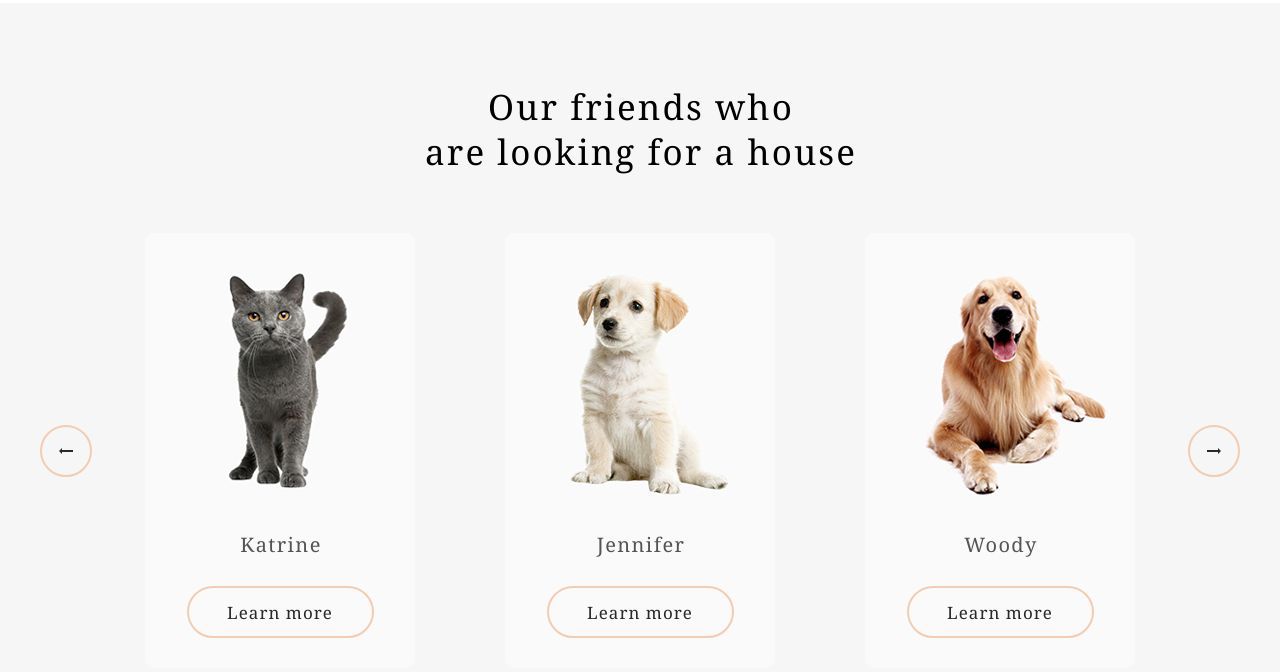
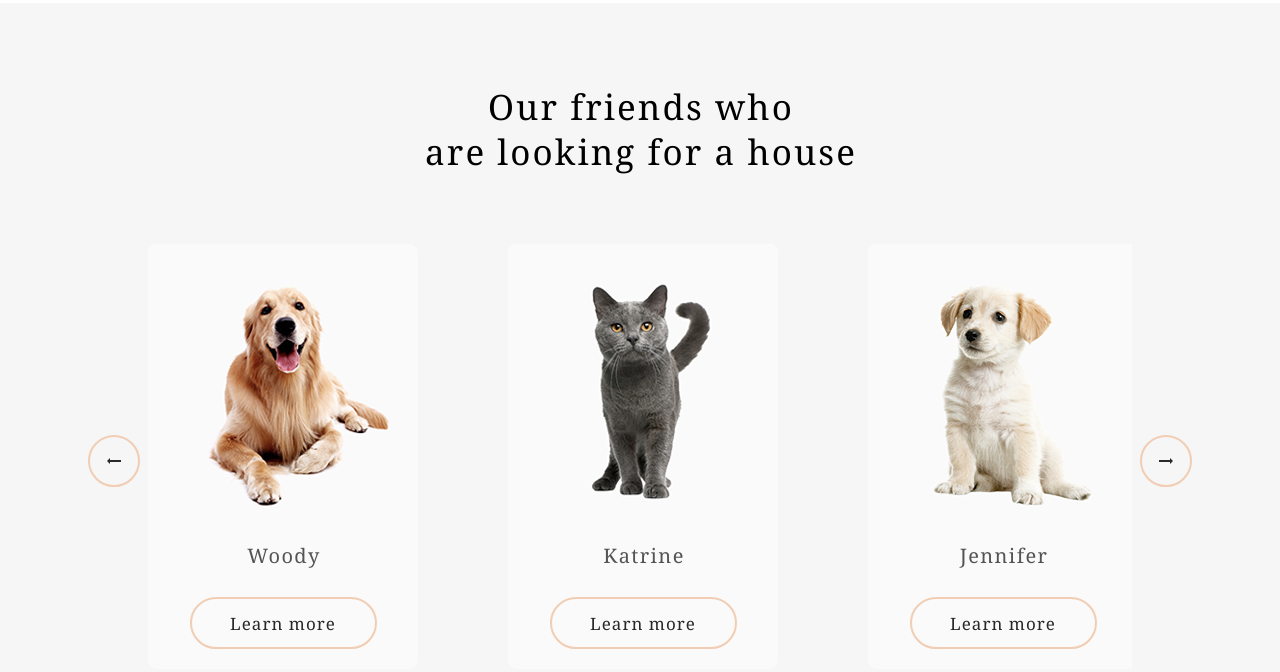
Before and after one commit to ifeelsoempty/shelter, a plain HTML site: page pages/main/main.html in a window 1280 px wide. Shown: the part 1493-2165 px from the top of the page. Drawn offline with nearby package versions, Linux system fonts and the light colour scheme.

Commit message:
feat: add slider

```diff
--- a/pages/main/main.css
+++ b/pages/main/main.css
@@ -206,6 +206,11 @@ nav ul li a:hover {
   text-align: center;
 }
 
+.slider{
+  width: 82%;
+  position: relative;
+}
+
 .slider-button {
   border: 2px solid#f1cdb3;
   min-width: 52px;
@@ -218,6 +223,9 @@ nav ul li a:hover {
   color: #292929;
   text-decoration: none;
   font-size: 20px;
+  position: absolute;
+  z-index: 100;
+  top: 45%;
 }
 
 .slider-button:hover {
@@ -225,25 +233,26 @@ nav ul li a:hover {
   border: 0;
 }
 
-.slider {
+.swiper-container{
   display: flex;
-  justify-content: space-between;
-  align-items: center;
-  padding: 59px 0;
-  min-width: 100%;
 }
 
-.slider-button_right img {
+.slider-button-next img {
   transform: rotate(180deg);
+}
+
+.slider-button-next{
+  right: -60px;
+}
+
+.slider-button-prev{
+  left: -60px;
 }
 
 .slider__slides {
   display: flex;
   justify-content: center;
   align-items: center;
-  column-gap: 90px;
-  flex-wrap: wrap;
-  overflow: hidden;
   max-height: 435px;
 }
 
@@ -268,6 +277,7 @@ nav ul li a:hover {
   align-items: center;
   justify-content: center;
   width: 187px;
+  margin-bottom: 20px;
   height: 52px;
   border-radius: 50px;
   border: 2px solid#f1cdb3;
@@ -296,6 +306,13 @@ nav ul li a:hover {
   width: 261px;
   min-height: 52px;
   margin-top: 1px;
+}
+
+.our-friends__wrapper{
+  display: flex;
+  flex-direction: column;
+  align-items: center;
+  row-gap: 70px;
 }
 
 .help {
--- a/pages/main/main.html
+++ b/pages/main/main.html
@@ -4,6 +4,14 @@
     <meta charset="UTF-8" />
     <meta name="viewport" content="width=device-width, initial-scale=1.0" />
     <link rel="stylesheet" href="main.css" />
+
+    <!-- Swiper.js -->
+    <link rel="stylesheet" href="https://unpkg.com/swiper/swiper-bundle.css">
+    <link rel="stylesheet" href="https://unpkg.com/swiper/swiper-bundle.min.css">
+
+    <script src="https://unpkg.com/swiper/swiper-bundle.js"></script>
+    <script src="https://unpkg.com/swiper/swiper-bundle.min.js"></script>
+
     <title>Shelter</title>
   </head>
   <body>
@@ -72,28 +80,62 @@
         </div>
       </section>
       <section class="our-friends">
-        <div class="wrapper wrapper__column">
+        <div class="wrapper our-friends__wrapper">
           <h1 class="our-friends__title">Our friends who</br>are looking for a house</h1>
           <div class="slider">
-            <a href="#" class="slider-button"><img src="../../assets/Arrow.svg" alt="arrow"></a>
-            <div class="slider__slides">
-              <div class="slider__slide">
+            <a class="slider-button-prev slider-button"><img src="../../assets/Arrow.svg" alt="arrow"></a>
+            <a class="slider-button-next slider-button"><img src="../../assets/Arrow.svg" alt="arrow"></a>
+            <div class="swiper-container">
+              <div class="swiper-wrapper">
+                <div class="swiper-slide slider__slide">
+                  <img src="../../assets/pets/woody.png" alt="">
+                  <h1>Woody</h1>
+                  <a class="slide-button" href="#">Learn more</a>
+                </div>
+                <div class="swiper-slide slider__slide">
                   <img src="../../assets/pets/katrine.png" alt="">
                   <h1>Katrine</h1>
                   <a class="slide-button" href="#">Learn more</a>
                 </div>
-              <div class="slider__slide">
+                <div class="swiper-slide slider__slide">
                   <img src="../../assets/pets/jeniffer.png" alt="">
                   <h1>Jennifer</h1>
                   <a class="slide-button" href="#">Learn more</a>
                 </div>
-              <div class="slider__slide">
+
+                <div class="swiper-slide slider__slide">
                   <img src="../../assets/pets/woody.png" alt="">
                   <h1>Woody</h1>
                   <a class="slide-button" href="#">Learn more</a>
                 </div>
+                <div class="swiper-slide slider__slide">
+                  <img src="../../assets/pets/katrine.png" alt="">
+                  <h1>Katrine</h1>
+                  <a class="slide-button" href="#">Learn more</a>
                 </div>
-            <a href="#" class="slider-button slider-button_right"><img src="../../assets/Arrow.svg" alt="arrow"></a>
+                <div class="swiper-slide slider__slide">
+                  <img src="../../assets/pets/jeniffer.png" alt="">
+                  <h1>Jennifer</h1>
+                  <a class="slide-button" href="#">Learn more</a>
+                </div>
+
+                <div class="swiper-slide slider__slide">
+                  <img src="../../assets/pets/woody.png" alt="">
+                  <h1>Woody</h1>
+                  <a class="slide-button" href="#">Learn more</a>
+                </div>
+                <div class="swiper-slide slider__slide">
+                  <img src="../../assets/pets/katrine.png" alt="">
+                  <h1>Katrine</h1>
+                  <a class="slide-button" href="#">Learn more</a>
+                </div>
+                <div class="swiper-slide slider__slide">
+                  <img src="../../assets/pets/jeniffer.png" alt="">
+                  <h1>Jennifer</h1>
+                  <a class="slide-button" href="#">Learn more</a>
+                </div>
+              </div>
+          </div>
         </div>
         <a class="button our-friends__button" href="#">Get to know the rest</a>
         </div>
@@ -191,5 +233,18 @@
         </div>
       </footer>
     </main>
+    <script>
+      var mySwiper = new Swiper('.swiper-container', {
+          slidesPerView: 3,
+          spaceBetween: 90,
+          // spaceBetween: 200,
+          // setWrapperSize: true,
+          navigation: {
+            nextEl: '.slider-button-next',
+            prevEl: '.slider-button-prev',
+          },
+      });
+    </script>
+
   </body>
 </html>
```
Lines whose indentation alone changed are shown as unchanged.
